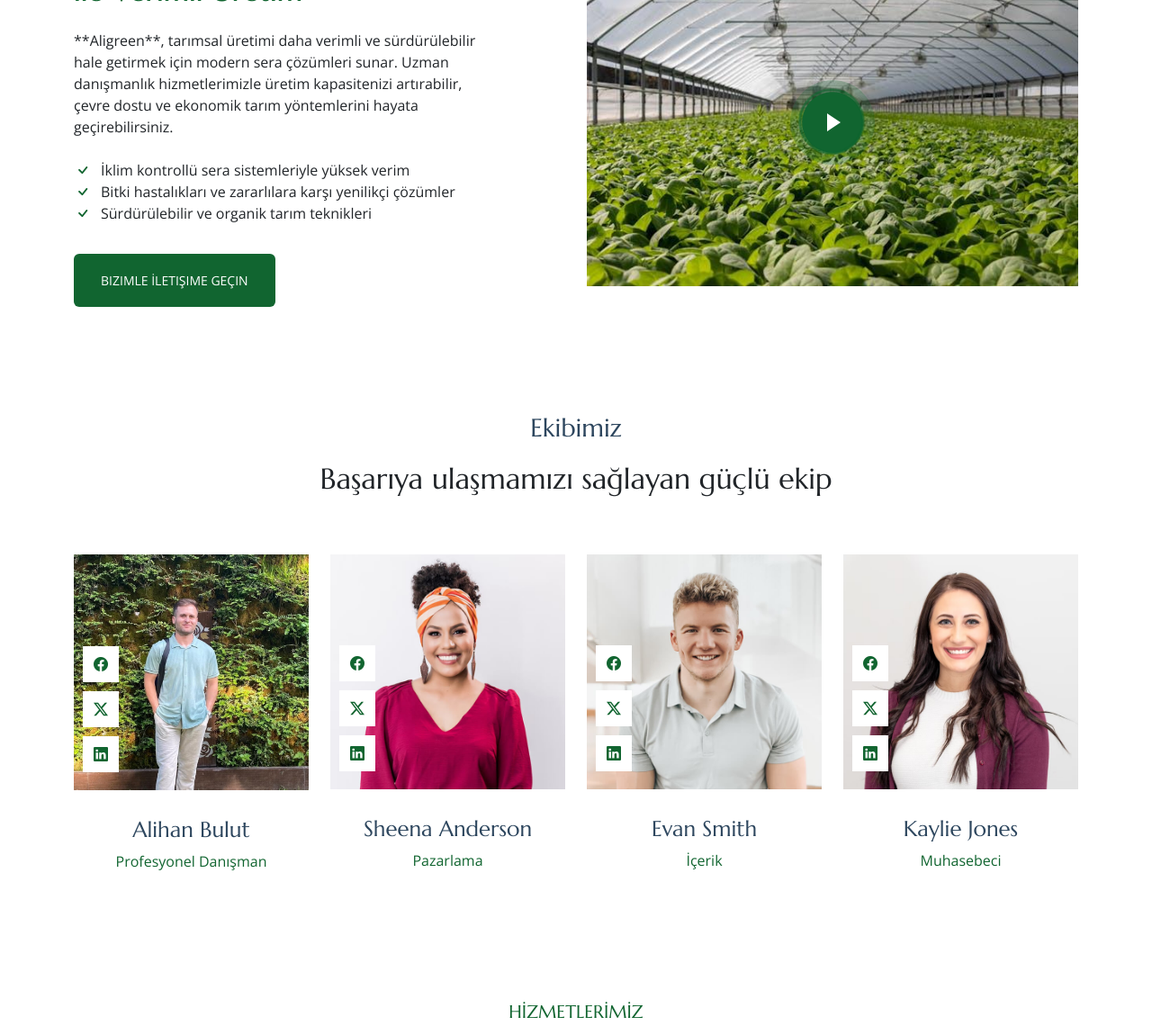
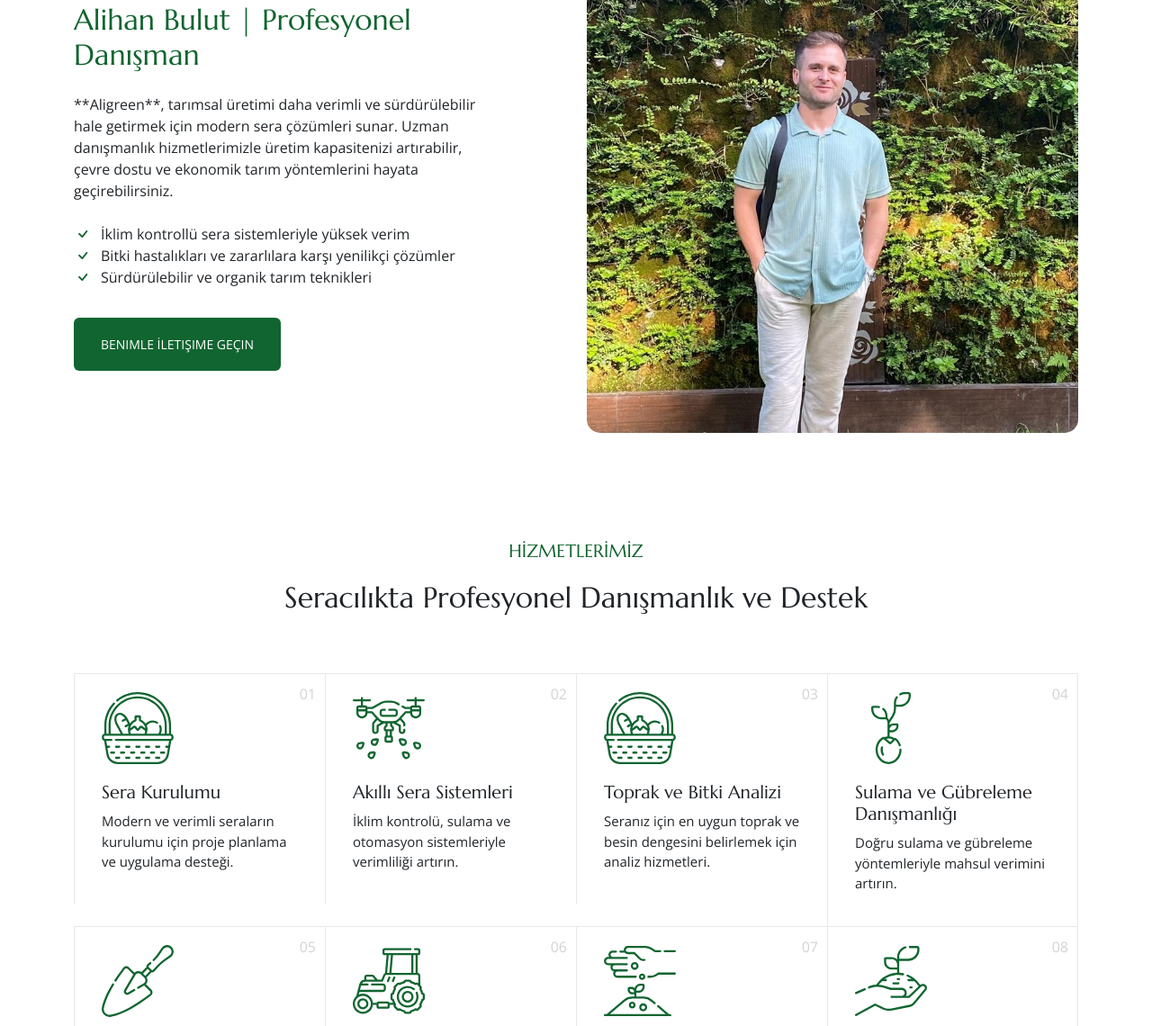
Before and after one commit to uguralpyildiz/didactic-succotash, a plain HTML site: page hakkimizda.html in a window 1280 px wide. Shown: the part 562-1702 px from the top of the page at 90% size. Drawn offline with nearby package versions, Linux system fonts and the light colour scheme.

Commit message:
Add files via upload

```diff
--- a/hakkimizda.html
+++ b/hakkimizda.html
@@ -29,13 +29,7 @@
   <!-- Main CSS File -->
   <link href="assets/css/main.css" rel="stylesheet">
 
-  <!-- =======================================================
-  * Template Name: AgriCulture
-  * Template URL: https://bootstrapmade.com/agriculture-bootstrap-website-template/
-  * Updated: Aug 07 2024 with Bootstrap v5.3.3
-  * Author: BootstrapMade.com
-  * License: https://bootstrapmade.com/license/
-  ======================================================== -->
+
 </head>
 
 <body class="about-page">
@@ -93,13 +87,14 @@
       <div class="container">
         <div class="row gy-4 justify-content-between align-items-center">
           <div class="col-lg-6 order-lg-2 position-relative" data-aos="zoom-out">
-            <img src="assets/img/img_sq_1.jpg" alt="Image" class="img-fluid">
-            <a href="https://www.youtube.com/watch?v=Y7f98aduVJ8" class="glightbox pulsating-play-btn">
-              <span class="play"><i class="bi bi-play-fill"></i></span>
-            </a>
+            <div class="person">
+
+                <img style="width: 100%; border-radius: 15px;" src="assets/img/team/team-1.jpg" alt="Image" class="img-fluid">
+
+            </div>
           </div>
           <div class="col-lg-5 order-lg-1" data-aos="fade-up" data-aos-delay="100">
-            <h2 class="content-title mb-4">Profesyonel Sera Danışmanlığı ile Verimli Üretim</h2>
+            <h2 class="content-title mb-4">Alihan Bulut | Profesyonel Danışman</h2>
             <p class="mb-4">
               **Aligreen**, tarımsal üretimi daha verimli ve sürdürülebilir hale getirmek için modern sera çözümleri sunar.
               Uzman danışmanlık hizmetlerimizle üretim kapasitenizi artırabilir, çevre dostu ve ekonomik tarım yöntemlerini
@@ -111,97 +106,13 @@
               <li>Sürdürülebilir ve organik tarım teknikleri</li>
             </ul>
 
-            <p><a href="#" class="btn-cta">Bizimle İletişime Geçin</a></p>
+            <p><a href="tel:+905385921626" class="btn-cta">Benimle İletişime Geçin</a></p>
           </div>
         </div>
       </div>
     </section><!-- /About 3 Section -->
 
-  <!-- Ekip Bölümü -->
-  <section class="team-15 team section" id="team">
-    <!-- Bölüm Başlığı -->
-    <div class="container section-title" data-aos="fade-up">
-      <h2>Ekibimiz</h2>
-      <p>Başarıya ulaşmamızı sağlayan güçlü ekip</p>
-    </div><!-- /Bölüm Başlığı -->
 
-    <div class="content">
-      <div class="container">
-
-        <div class="row">
-          <div class="col-lg-3 col-md-6 mb-4">
-            <div class="person">
-              <figure>
-                <img src="assets/img/team/team-1.jpg" alt="Image" class="img-fluid">
-                <div class="social">
-                  <a href="#"><span class="bi bi-facebook"></span></a>
-                  <a href="#"><span class="bi bi-twitter-x"></span></a>
-                  <a href="#"><span class="bi bi-linkedin"></span></a>
-                </div>
-              </figure>
-              <div class="person-contents">
-                <h3>Alihan Bulut</h3>
-                <span class="position">Profesyonel Danışman</span>
-              </div>
-            </div>
-          </div>
-
-          <div class="col-lg-3 col-md-6 mb-4">
-            <div class="person">
-              <figure>
-                <img src="assets/img/team/team-2.jpg" alt="Image" class="img-fluid">
-                <div class="social">
-                  <a href="#"><span class="bi bi-facebook"></span></a>
-                  <a href="#"><span class="bi bi-twitter-x"></span></a>
-                  <a href="#"><span class="bi bi-linkedin"></span></a>
-                </div>
-              </figure>
-              <div class="person-contents">
-                <h3>Sheena Anderson</h3>
-                <span class="position">Pazarlama</span>
-              </div>
-            </div>
-          </div>
-
-          <div class="col-lg-3 col-md-6 mb-4">
-            <div class="person">
-              <figure>
-                <img src="assets/img/team/team-3.jpg" alt="Image" class="img-fluid">
-                <div class="social">
-                  <a href="#"><span class="bi bi-facebook"></span></a>
-                  <a href="#"><span class="bi bi-twitter-x"></span></a>
-                  <a href="#"><span class="bi bi-linkedin"></span></a>
-                </div>
-              </figure>
-              <div class="person-contents">
-                <h3>Evan Smith</h3>
-                <span class="position">İçerik</span>
-              </div>
-            </div>
-          </div>
-
-          <div class="col-lg-3 col-md-6 mb-4">
-            <div class="person">
-              <figure>
-                <img src="assets/img/team/team-4.jpg" alt="Image" class="img-fluid">
-                <div class="social">
-                  <a href="#"><span class="bi bi-facebook"></span></a>
-                  <a href="#"><span class="bi bi-twitter-x"></span></a>
-                  <a href="#"><span class="bi bi-linkedin"></span></a>
-                </div>
-              </figure>
-              <div class="person-contents">
-                <h3>Kaylie Jones</h3>
-                <span class="position">Muhasebeci</span>
-              </div>
-            </div>
-          </div>
-
-        </div>
-      </div>
-    </div>
-
-  </section><!-- /Ekip Bölümü -->
 
 
     <!-- Services Section -->
@@ -432,7 +343,7 @@
               </p>
             </div>
             <div class="col-lg-3 text-lg-end mt-3 mt-lg-0" style="display: flex; align-items: center; justify-content: center;">
-              <a class="btn-cta" href="tel:+905385921626">Hemen Ara</a>
+              <a class="btn-cta" href="tel:+905464381331">Hemen Ara</a>
             </div>
           </div>
         </div>
@@ -466,7 +377,7 @@
 
         <div class="d-flex flex-column align-items-center align-items-lg-start">
           <div>
-            © Copyright <strong><span>aligreens.com</span></strong>. Tüm Hakları Saklıdır.
+            © Copyright <strong><span>aligreen.net</span></strong>. Tüm Hakları Saklıdır.
           </div>
           <!-- <div class="credits">
 
```
Also changed, not shown: iletisim.html (+4 -10 lines), index.html (+3 -5 lines).
